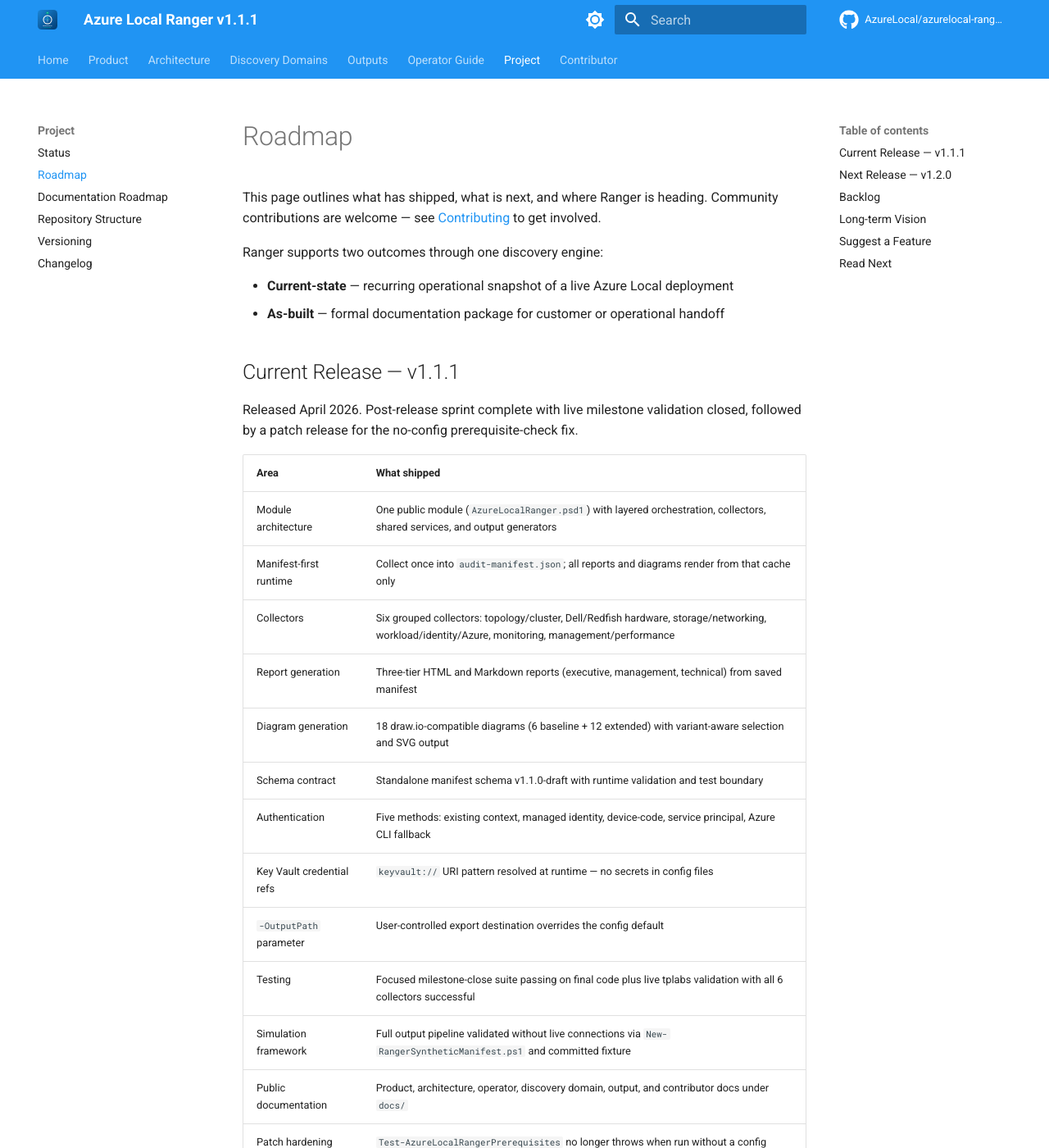
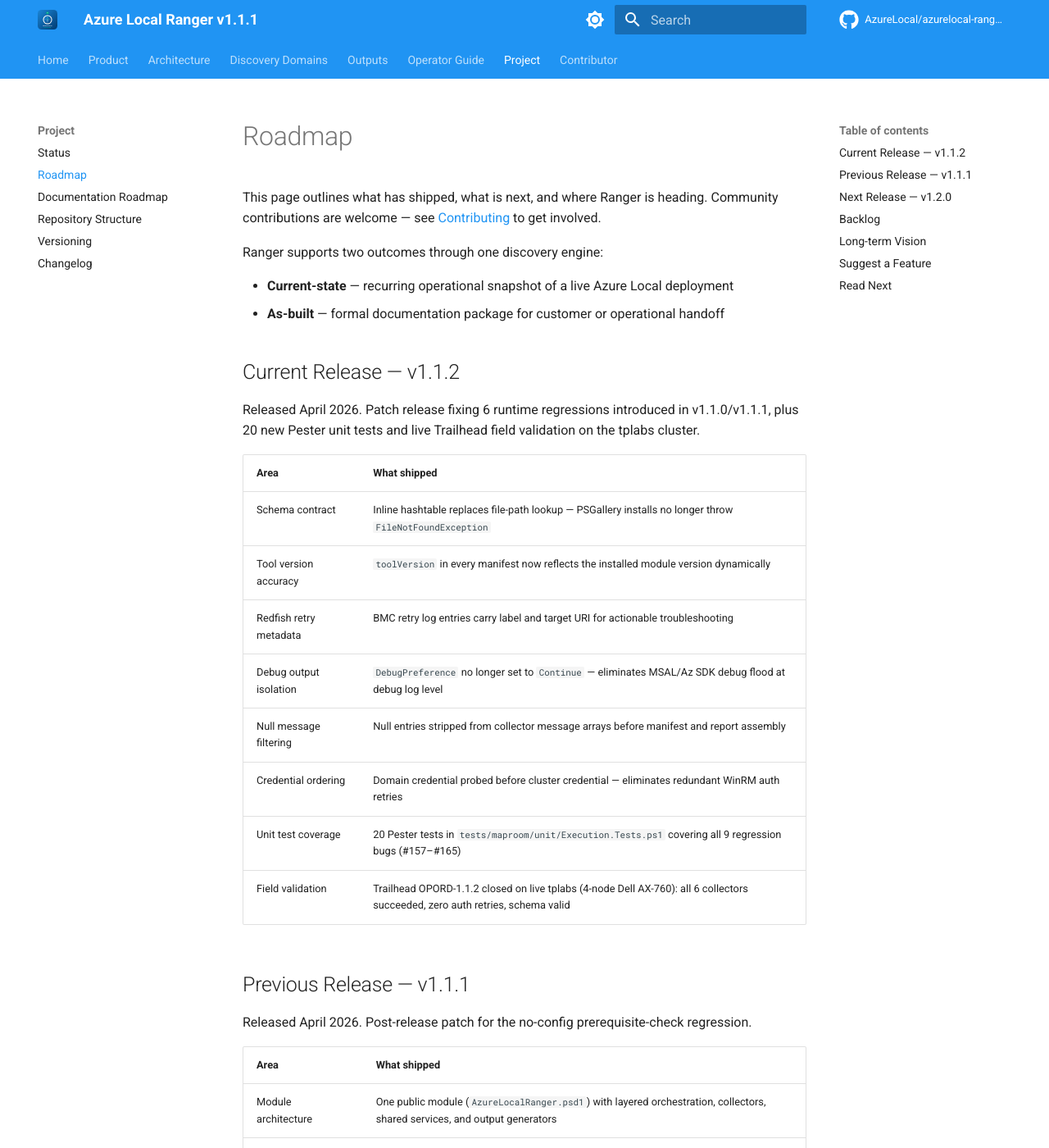
Before and after one commit to AzureLocal/azurelocal-ranger, an MkDocs documentation site: the page built from docs/project/roadmap.md, in a window 1280 px wide and 1400 px high. Shown: the whole window at 82% size. Built offline with MkDocs 1.6.1 and Material for MkDocs 9.7.7, drawn with Linux system fonts in a browser that asks for light colours; comment, search, counter and statistics services are not loaded.

Commit message:
docs(v1.1.2): update changelog, roadmap, status, and manifest release notes
- CHANGELOG.md: add v1.1.2 entry covering all 6 bug fixes (#160-#165) and test/field validation
- docs/project/changelog.md: add v1.1.2 highlights summary
- docs/project/roadmap.md: promote v1.1.2 to Current Release, demote v1.1.1 to Previous Release
- docs/project/status.md: update to v1.1.2 track with updated test count and PSGallery version
- AzureLocalRanger.psd1: add v1.1.2 release notes block to module manifest

Co-Authored-By: Claude Sonnet 4.6 <noreply@anthropic.com>

```diff
--- a/docs/project/roadmap.md
+++ b/docs/project/roadmap.md
@@ -8,9 +8,24 @@ Ranger supports two outcomes through one discovery engine:
 - **Current-state** — recurring operational snapshot of a live Azure Local deployment
 - **As-built** — formal documentation package for customer or operational handoff
 
-## Current Release — v1.1.1
+## Current Release — v1.1.2
 
-Released April 2026. Post-release sprint complete with live milestone validation closed, followed by a patch release for the no-config prerequisite-check fix.
+Released April 2026. Patch release fixing 6 runtime regressions introduced in v1.1.0/v1.1.1, plus 20 new Pester unit tests and live Trailhead field validation on the tplabs cluster.
+
+| Area | What shipped |
+| --- | --- |
+| Schema contract | Inline hashtable replaces file-path lookup — PSGallery installs no longer throw `FileNotFoundException` |
+| Tool version accuracy | `toolVersion` in every manifest now reflects the installed module version dynamically |
+| Redfish retry metadata | BMC retry log entries carry label and target URI for actionable troubleshooting |
+| Debug output isolation | `DebugPreference` no longer set to `Continue` — eliminates MSAL/Az SDK debug flood at debug log level |
+| Null message filtering | Null entries stripped from collector message arrays before manifest and report assembly |
+| Credential ordering | Domain credential probed before cluster credential — eliminates redundant WinRM auth retries |
+| Unit test coverage | 20 Pester tests in `tests/maproom/unit/Execution.Tests.ps1` covering all 9 regression bugs (#157–#165) |
+| Field validation | Trailhead OPORD-1.1.2 closed on live tplabs (4-node Dell AX-760): all 6 collectors succeeded, zero auth retries, schema valid |
+
+## Previous Release — v1.1.1
+
+Released April 2026. Post-release patch for the no-config prerequisite-check regression.
 
 | Area | What shipped |
 | --- | --- |
```
Also changed, not shown: CHANGELOG.md (+15 -0 lines), docs/project/changelog.md (+10 -0 lines), docs/project/status.md (+7 -6 lines), 1 other file.
